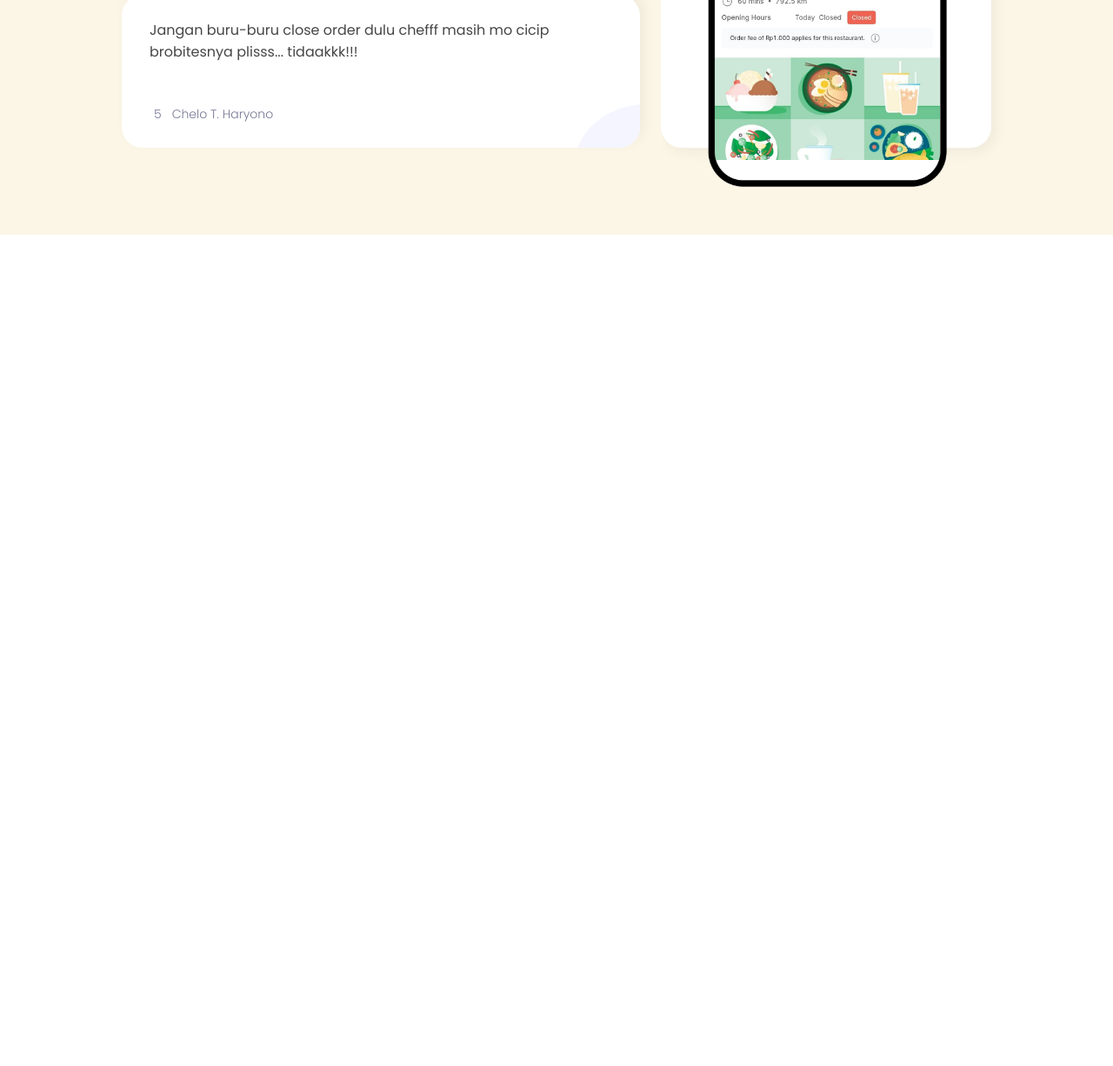
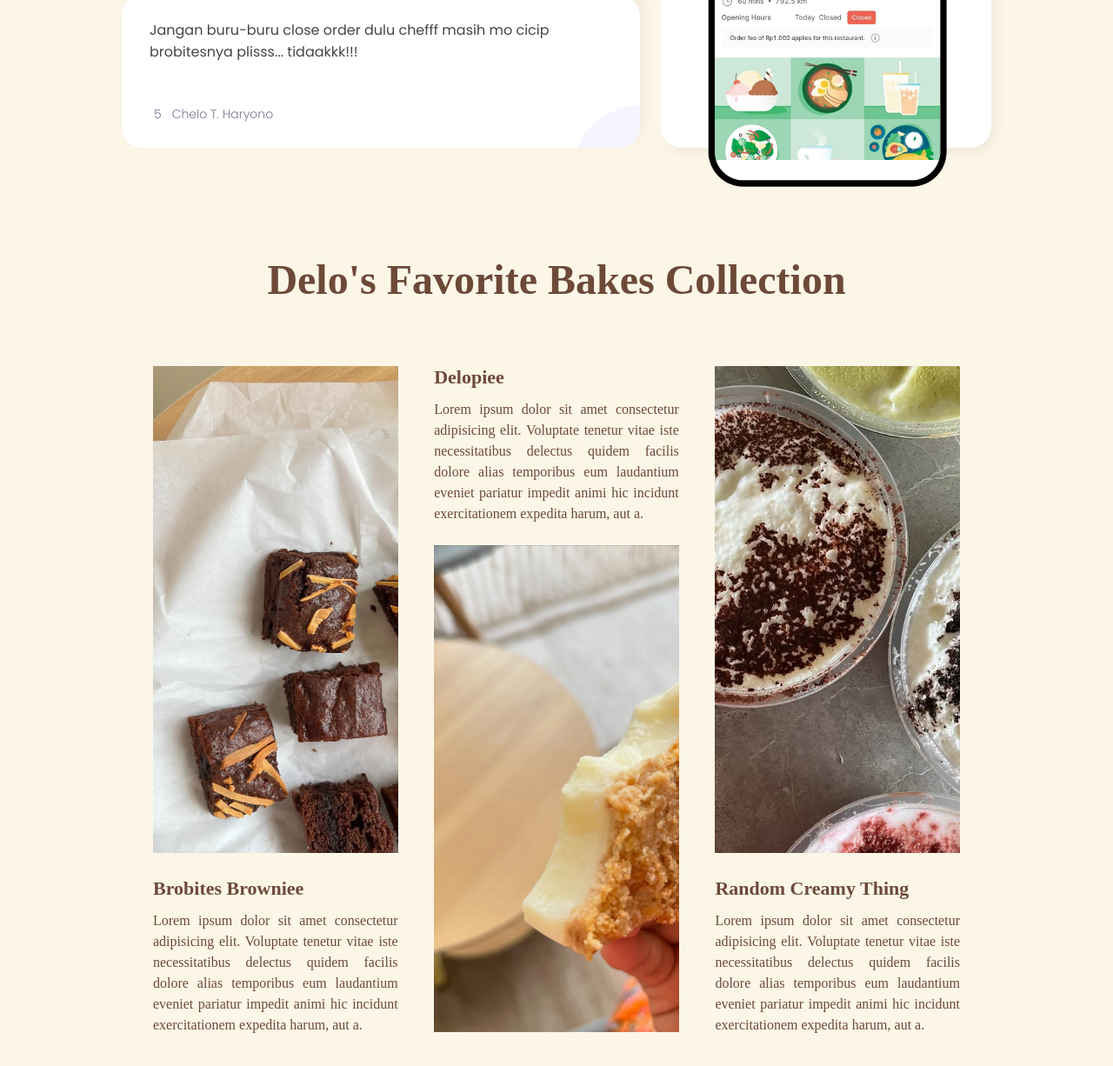
Before and after one commit to chelotasnim/delovens, a plain HTML site: page index.html in a window 1280 px wide. Shown: the part 1128-2354 px from the top of the page at 87% size. Before the commit the page ends 1398 px from the top, so only its background shows below. Drawn offline with Linux system fonts and the light colour scheme; some icons are missing; a web font is replaced by a local one.

Commit message:
feat: menu pages

```diff
--- a/index.html
+++ b/index.html
@@ -122,6 +122,56 @@
             </div>
         </div>
     </section>
+    <section id="menu" class="page">
+        <span class="header">Delo's Favorite Bakes Collection</span>
+        <div class="row">
+            <div class="col">
+                <div>
+                    <img src="assets/brownieee.jpg" alt="Brobites" draggable="false">
+                </div>
+                <div>
+                    <span>Brobites Browniee</span>
+                    <p>
+                        Lorem ipsum dolor sit amet consectetur adipisicing elit. Voluptate tenetur vitae iste
+                        necessitatibus
+                        delectus quidem facilis dolore alias temporibus eum laudantium eveniet pariatur impedit animi
+                        hic
+                        incidunt exercitationem expedita harum, aut a.
+                    </p>
+                </div>
+            </div>
+            <div class="col">
+                <div>
+                    <span>Delopiee</span>
+                    <p>
+                        Lorem ipsum dolor sit amet consectetur adipisicing elit. Voluptate tenetur vitae iste
+                        necessitatibus
+                        delectus quidem facilis dolore alias temporibus eum laudantium eveniet pariatur impedit animi
+                        hic
+                        incidunt exercitationem expedita harum, aut a.
+                    </p>
+                </div>
+                <div>
+                    <img src="assets/piee.jpg" alt="Pie" draggable="false">
+                </div>
+            </div>
+            <div class="col">
+                <div>
+                    <img src="assets/creamy_things.jpg" alt="A Creamy Thing" draggable="false">
+                </div>
+                <div>
+                    <span>Random Creamy Thing</span>
+                    <p>
+                        Lorem ipsum dolor sit amet consectetur adipisicing elit. Voluptate tenetur vitae iste
+                        necessitatibus
+                        delectus quidem facilis dolore alias temporibus eum laudantium eveniet pariatur impedit animi
+                        hic
+                        incidunt exercitationem expedita harum, aut a.
+                    </p>
+                </div>
+            </div>
+        </div>
+    </section>
     <script src="script.js"></script>
 </body>
 
--- a/style.css
+++ b/style.css
@@ -419,13 +419,73 @@ nav {
     object-fit: contain;
 }
 
+#menu {
+    display: flex;
+    flex-direction: column;
+    align-items: center;
+}
+
+#menu .header {
+    display: block;
+    margin: 24px 0 72px;
+    text-align: center;
+    font-weight: 600;
+    font-size: 48px;
+    color: var(--strong);
+}
+
+#menu .row {
+    display: flex;
+    width: 72.5vw;
+    margin-bottom: 72px;
+    flex-wrap: wrap;
+    justify-content: space-between;
+    align-items: stretch;
+}
+
+#menu .col {
+    display: flex;
+    min-width: 250px;
+    max-width: 22vw;
+    flex-direction: column;
+    justify-content: space-between;
+    gap: 24px;
+    color: var(--strong);
+}
+
+#menu img {
+    width: 100%;
+    height: 70vh;
+    object-fit: cover;
+}
+
+#menu p {
+    margin-top: 12px;
+    line-height: 24px;
+    text-align: justify;
+}
+
+#menu .col span {
+    font-weight: 600;
+    font-size: 22px;
+}
+
+@media(max-width: 1250px) {
+    #menu .row {
+        width: initial;
+        justify-content: center;
+        gap: 32px;
+    }
+}
+
 @media(max-width: 1200px) {
     .frame-line {
         width: 48px;
     }
 
     #home,
-    #ads {
+    #ads,
+    #menu {
         padding-left: 100px;
         padding-right: 100px;
     }
@@ -433,6 +493,15 @@ nav {
     #home .oven {
         width: 80vw;
         border-radius: 28px;
+    }
+
+    #menu .header {
+        margin: 12px 0 54px;
+        font-size: 40px;
+    }
+
+    #menu img {
+        height: 400px;
     }
 }
 
@@ -459,6 +528,10 @@ nav {
 
     #home .text span:nth-child(3) {
         font-size: 13px;
+    }
+
+    #ads {
+        padding-bottom: 84px;
     }
 
     .btn {
@@ -550,9 +623,14 @@ nav {
     }
 
     #home,
-    #ads {
+    #ads,
+    #menu {
         padding-left: 72px;
         padding-right: 72px;
+    }
+
+    #ads {
+        padding-bottom: 54px;
     }
 
     #top-ads-card {
@@ -586,6 +664,29 @@ nav {
     .ads-popup .box {
         padding-top: 12px;
         padding-right: 12px;
+    }
+
+    #menu .header {
+        margin: 0 0 32px;
+        font-size: 28px;
+    }
+
+    #menu .col {
+        gap: 12px;
+    }
+}
+
+@media(max-width: 691px) {
+    #menu .col {
+        min-width: 300px;
+    }
+
+    #menu .col:nth-child(even) {
+        flex-direction: column-reverse;
+    }
+
+    #menu img {
+        height: 500px;
     }
 }
 
```
